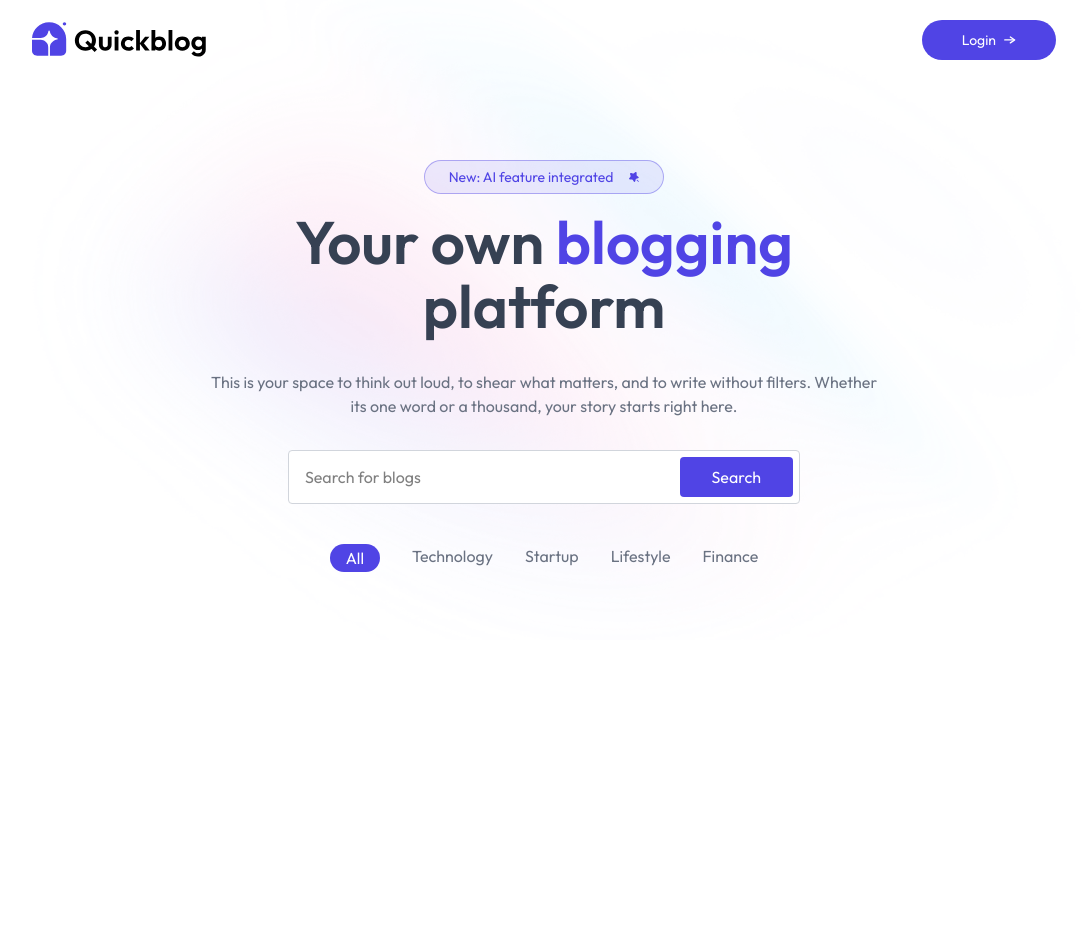
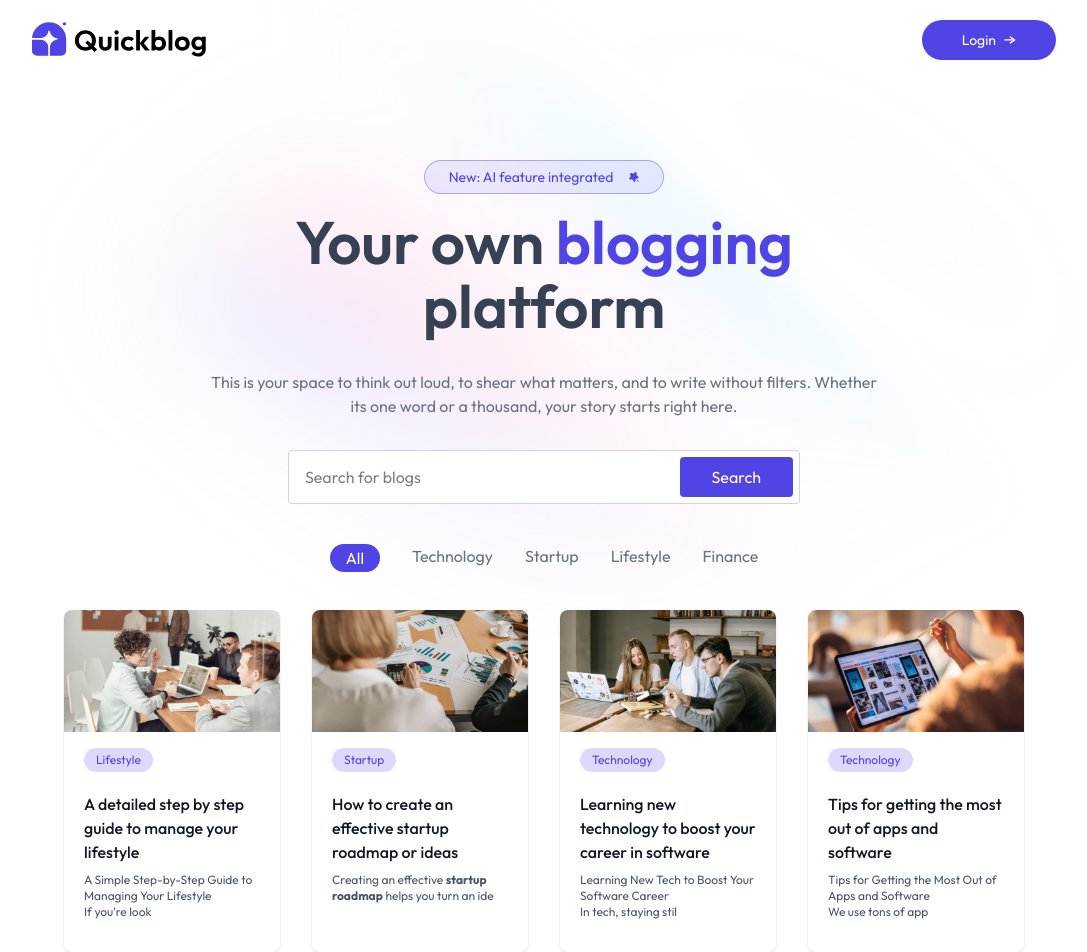
Before and after one commit to akshaychavan23031998/MERN_AI_QuickBlog_App, a React (Vite) app in the folder client/: page / in a window 1280 px wide. Shown: the top 952 px of the page, without its empty margins (96-1183 px from the left). Before the commit the page ends 800 px from the top, so only its background shows below. Built offline with nearby package versions, Linux system fonts and the light colour scheme.

Commit message:
Completed BlogCard.

```diff
--- a/client/src/App.jsx
+++ b/client/src/App.jsx
@@ -8,7 +8,7 @@
     <div>
       <Routes>
         <Route path="/" element={<Home />} />
-        <Route path="/blog" element={<Blog />} />
+        <Route path="/blog/:id" element={<Blog />} />
       </Routes>
     </div>
   );
--- /dev/null
+++ b/client/src/components/BlogCard.jsx
@@ -0,0 +1,28 @@
+import React from "react";
+import { useNavigate } from "react-router-dom";
+
+const BlogCard = ({ blog }) => {
+  const { title, description, category, image, _id } = blog;
+  const navigate = useNavigate();
+
+  return (
+    <div
+      onClick={() => navigate(`/blog/${_id}`)}
+      className="w-full rounded-lg overflow-hidden shadow hover:scale-102 hover:shadow-primary/25 duration-300 cursor-pointer"
+    >
+      <img src={image} alt="" className="aspect-video" />
+      <span className="ml-5 mt-4 px-3 py-1 inline-block bg-primary/20 rounded-full text-primary text-xs">
+        {category}
+      </span>
+      <div className="p-5">
+        <h5 className="mb-2 font-medium text-gray-900">{title}</h5>
+        <p
+          className="mb-3 text-xs text-gray-600"
+          dangerouslySetInnerHTML={{ "__html": description.slice(0, 80)}}
+        ></p>
+      </div>
+    </div>
+  );
+};
+
+export default BlogCard;
--- a/client/src/components/BlogList.jsx
+++ b/client/src/components/BlogList.jsx
@@ -1,7 +1,8 @@
 import React from "react";
-import { blogCategories } from "../assets/assets";
+import { blog_data, blogCategories } from "../assets/assets";
 import { useState } from "react";
 import { motion } from "motion/react";
+import BlogCard from "./BlogCard";
 
 const BlogList = () => {
   const [menu, setMenu] = useState("All");
@@ -28,7 +29,14 @@
           </div>
         ))}
       </div>
-      <div>{/*--- blog cards ---*/}</div>
+      <div className="grid grid-cols-1 sm:grid-cols-2 md:grid-cols-3 xl:grid-cols-4 gap-8 mb-24 mx-8 sm:mx-16 xl:mx-40">
+        {/*--- blog cards ---*/}
+        {blog_data
+          .filter((blog) => (menu === "All" ? true : blog.category === menu))
+          .map((blog) => (
+            <BlogCard key={blog._id} blog={blog} />
+          ))}
+      </div>
     </div>
   );
 };
```
